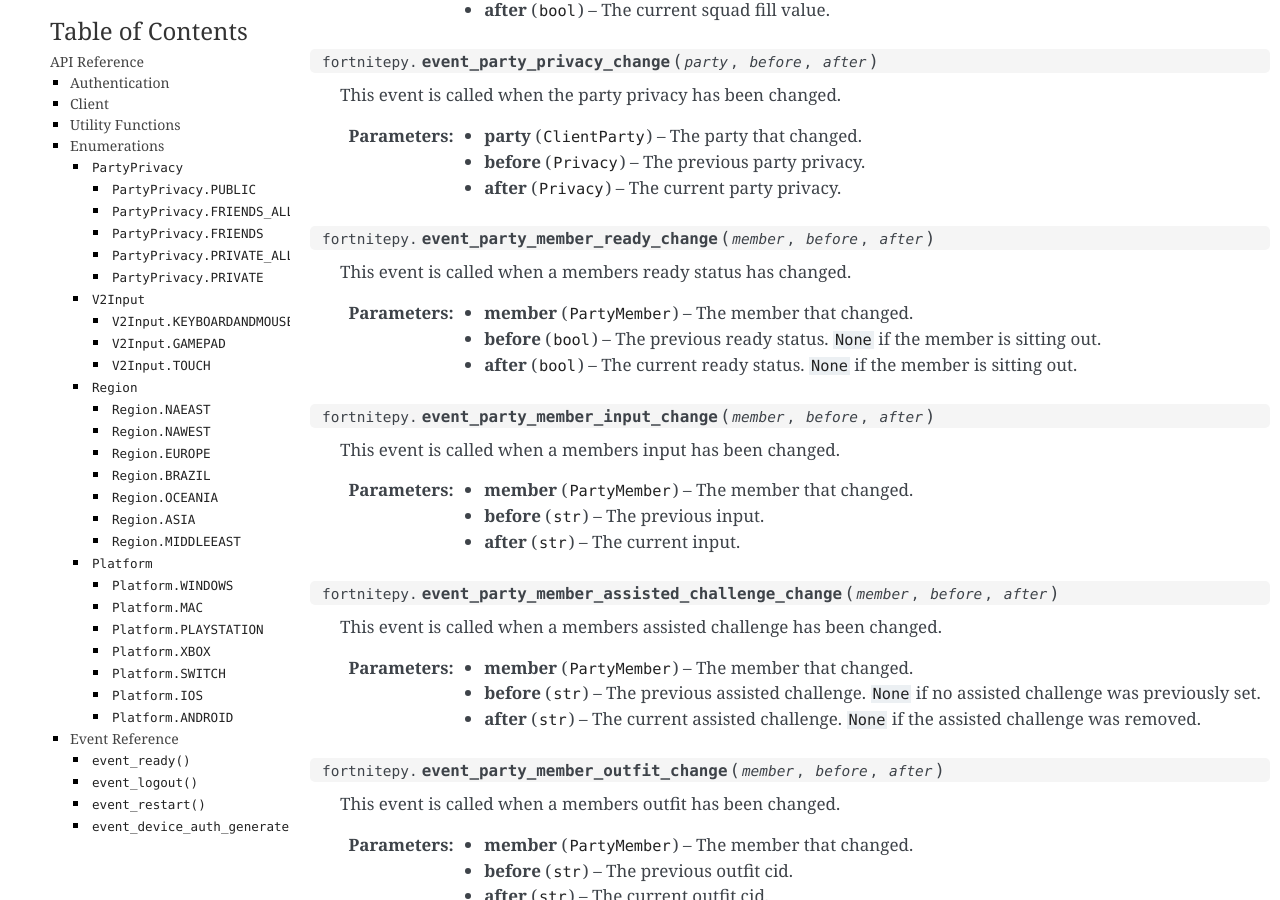
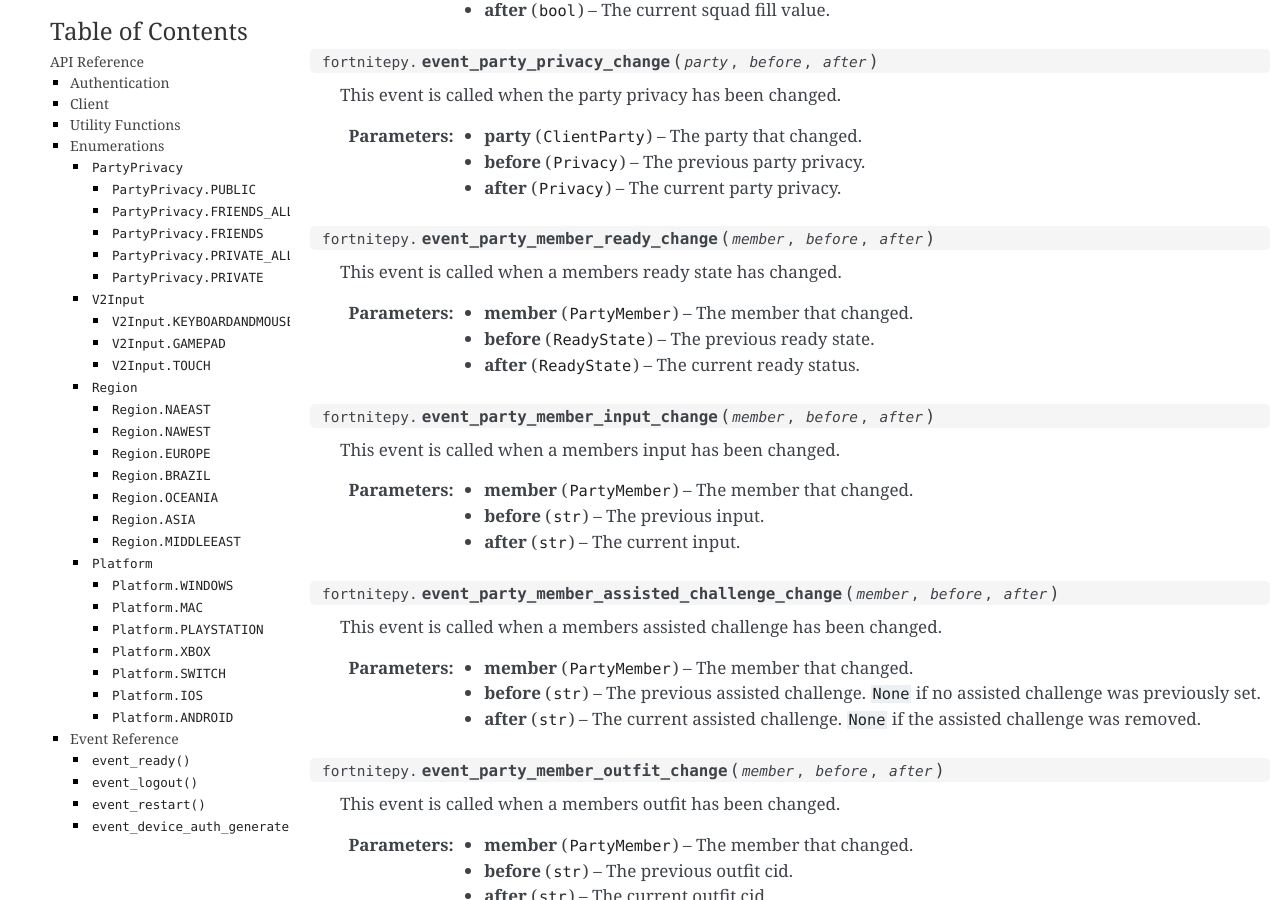
Before and after one commit to Terbau/fortnitepy, a Sphinx documentation site: the page built from docs/api.rst, in a window 1280 px wide and 900 px high, scrolled down 7910 px. Built offline with Sphinx 7.4.7, drawn with Linux system fonts in a browser that asks for light colours.

```diff
--- a/docs/api.rst
+++ b/docs/api.rst
@@ -369,14 +369,14 @@
 
 .. function:: event_party_member_ready_change(member, before, after)
 
-	This event is called when a members ready status has changed.
+	This event is called when a members ready state has changed.
 
 	:param member: The member that changed.
 	:type member: :class:`PartyMember`
-	:param before: The previous ready status. ``None`` if the member is sitting out.
-	:type before: :class:`bool`
-	:param after: The current ready status. ``None`` if the member is sitting out.
-	:type after: :class:`bool`
+	:param before: The previous ready state.
+	:type before: :class:`ReadyState`
+	:param after: The current ready status.
+	:type after: :class:`ReadyState`
 
 .. function:: event_party_member_input_change(member, before, after)
 
```
Also changed, not shown: 1 other file.
